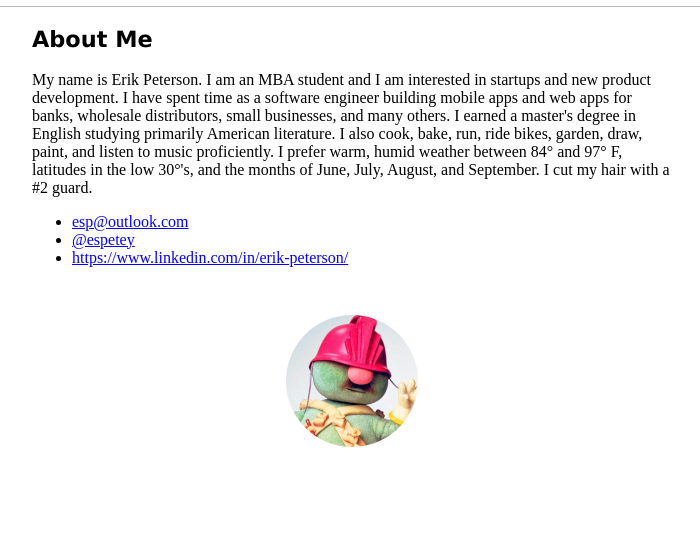
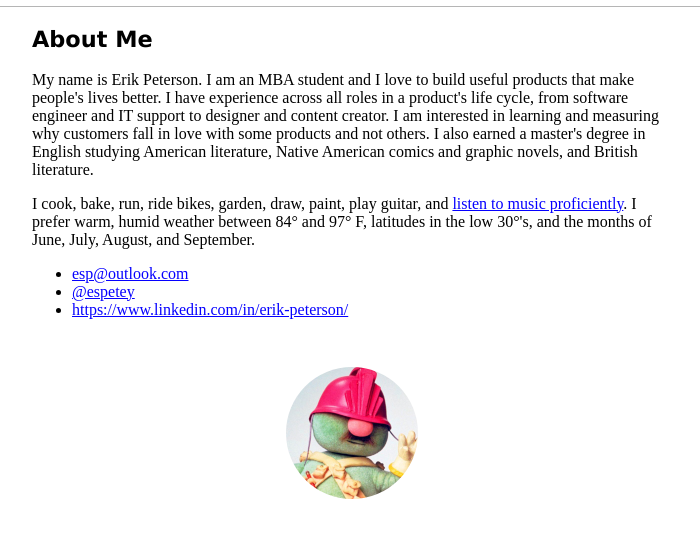
Before and after one commit to espetey/erikp, a plain HTML site: page about.html in a window 1280 px wide. Shown: the part 47-584 px from the top of the page, without its empty margins (288-988 px from the left). Drawn offline with Linux system fonts and the light colour scheme.

Commit message:
make changes

```diff
--- a/about.html
+++ b/about.html
@@ -32,14 +32,13 @@
         <div>
           <h1>About Me</h1>
           <p>
-            My name is Erik Peterson. I am an MBA student and I am interested in startups and new product development. I have spent time as a
-            software engineer building mobile apps and web apps for banks,
-            wholesale distributors, small businesses, and many others. I earned
-            a master's degree in English studying primarily American literature.
-            I also cook, bake, run, ride bikes, garden, draw, paint, and listen
-            to music proficiently. I prefer warm, humid weather between 84&deg;
+            My name is Erik Peterson. I am an MBA student and I love to build useful products that make people's lives better. I have experience across all roles in a product's life cycle, from software engineer and IT support to designer and content creator. I am interested in learning and measuring why customers fall in love with some products and not others. I also earned a master's degree in English studying American literature, Native American comics and graphic novels, and British literature.
+          </p>
+          <p>
+            I cook, bake, run, ride bikes, garden, draw, paint, play guitar, and <a href="./top10s.html#music">listen
+            to music proficiently</a>. I prefer warm, humid weather between 84&deg;
             and 97&deg; F, latitudes in the low 30&deg;'s, and the months of
-            June, July, August, and September. I cut my hair with a #2 guard.
+            June, July, August, and September.
           </p>
           <p>
             <ul>
```
Also changed, not shown: top10s.html (+13 -10 lines).
